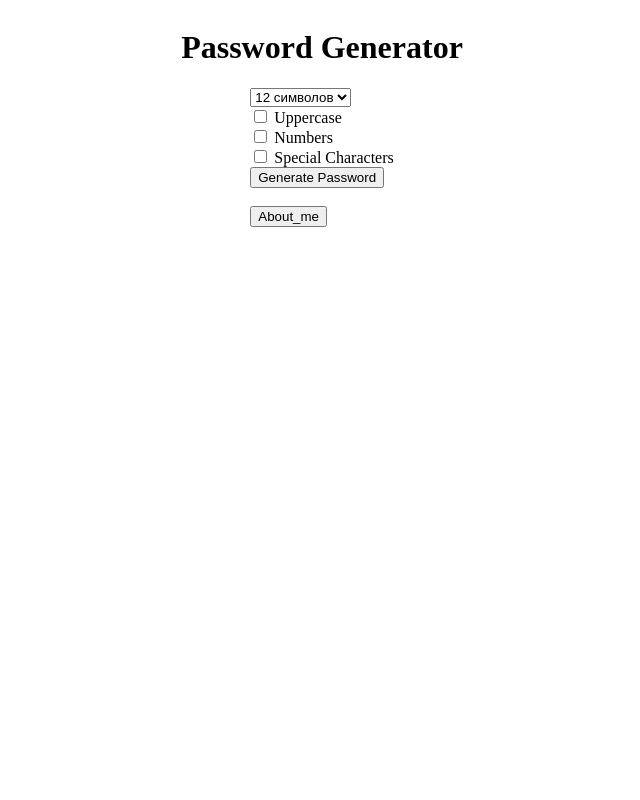
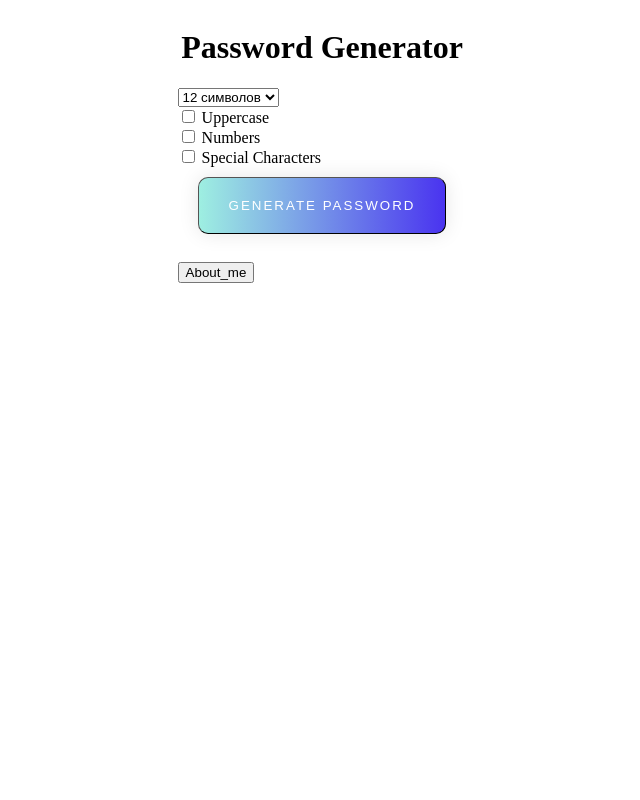
Before and after one commit to IvanMalyshko/password_generator, a Django app: page / in a window 1280 px wide. Shown: the whole page, without its empty margins (318-958 px from the left). Run offline with Django 3.2, Linux system fonts and the light colour scheme.

Commit message:
добавление стилей для кнопок

```diff
--- /dev/null
+++ b/generator/static/gradien-button.css
@@ -0,0 +1,19 @@
+.gradient-button {
+  text-decoration: none;
+  display: inline-block;
+  color: white;
+  padding: 20px 30px;
+  margin: 10px 20px;
+  border-radius: 10px;
+  border-width: 1px;
+  font-family: 'Montserrat', sans-serif;
+  text-transform: uppercase;
+  letter-spacing: 2px;
+  background-image: linear-gradient(to right, #9EEFE1 0%, #4830F0 51%, #9EEFE1 100%);
+  background-size: 200% auto;
+  box-shadow: 0 0 20px rgba(0, 0, 0, .1);
+  transition: .5s;
+}
+.gradient-button:hover {
+  background-position: right center;
+}
--- a/generator/templates/generator/home.html
+++ b/generator/templates/generator/home.html
@@ -1,3 +1,11 @@
+<html>
+<head>
+     {% load static %}
+    <link rel='stylesheet' href="{% static 'border-button.css' %}">
+    <link rel='stylesheet' href="{% static 'gradien-button.css' %}">
+</head>
+<body style="background: #ffffff">
+
 <div style="display: flex; width:100%; flex-direction:column; align-items:center">
     <h1>Password Generator</h1>
 
@@ -21,10 +29,14 @@
     <input type="checkbox" name="special" value="on"> Special Characters
     <br>
 
-    <input type="submit" value="Generate Password">
+    <input class="gradient-button" type="submit" value="Generate Password">
     <br>
     <br>
-    <div><input type="button" value="About_me" onclick="location.href='/about_me'"></div>
-</form>
+    <div><input type="button"  value="About_me" onclick="location.href='/about_me'"></div>
 
-</div>
+
+    </form>
+    </div>
+
+</body>
+</html>
--- a/pasword_generator/settings.py
+++ b/pasword_generator/settings.py
@@ -38,7 +38,7 @@ INSTALLED_APPS = [
     'django.contrib.messages',
     'django.contrib.staticfiles',
     'generator',
-]
+    ]
 
 MIDDLEWARE = [
     'django.middleware.security.SecurityMiddleware',
```
Also changed, not shown: generator/static/border-button.css (added, +51 -0 lines), generator/templates/generator/password.html (+12 -1 lines).
